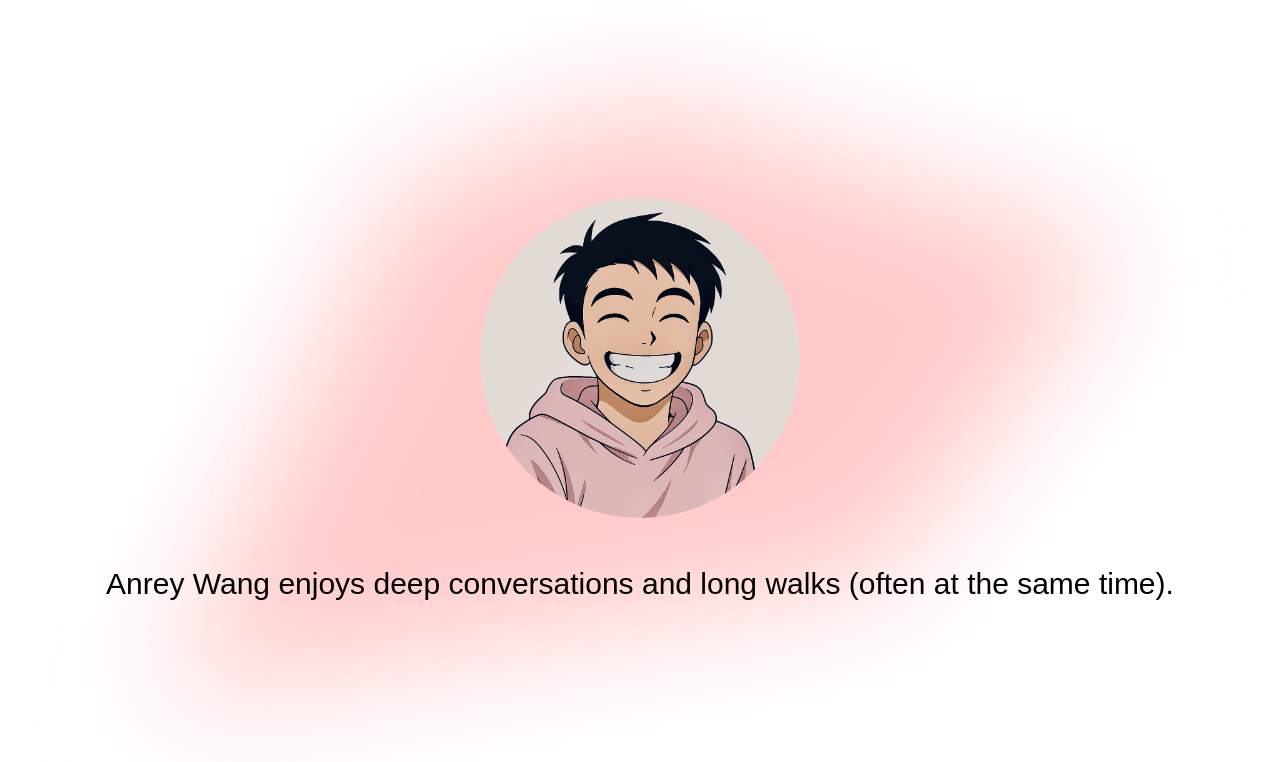
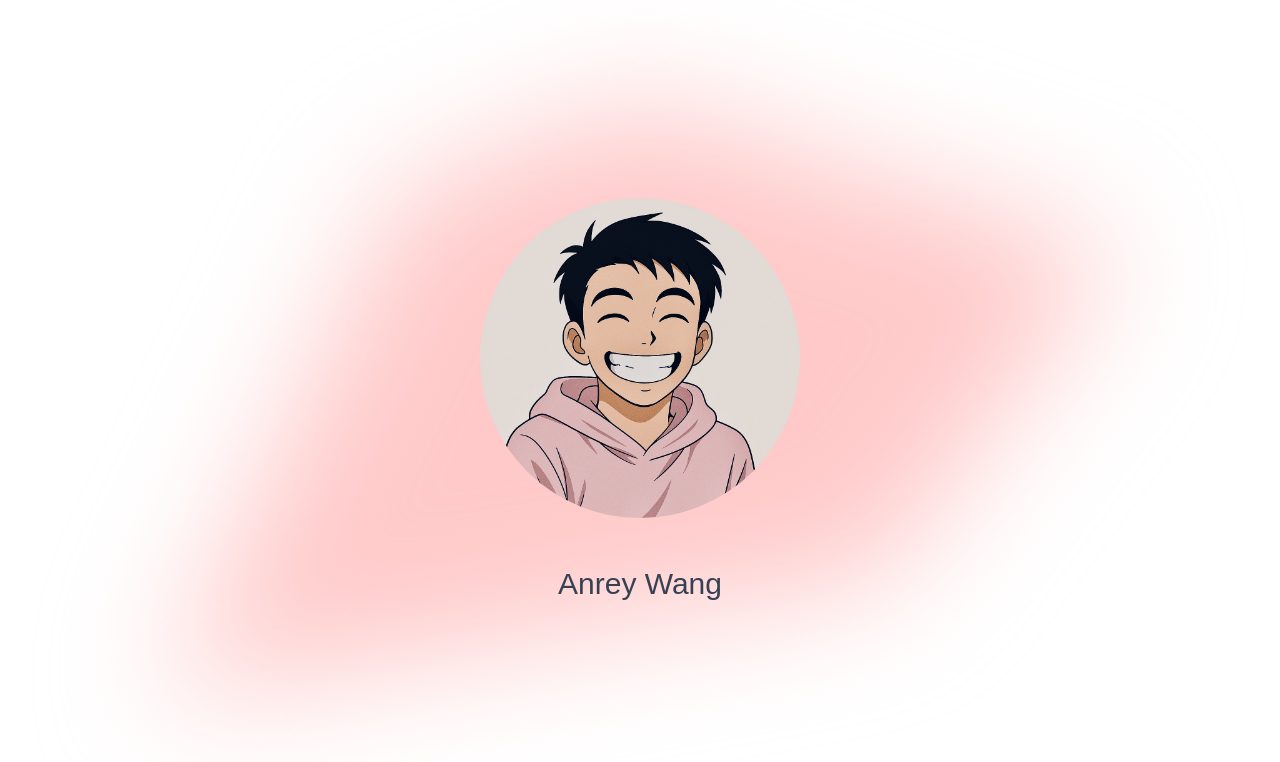
Before and after one commit to anreyw/anrey.wang, a Next.js app: page / in a window 1280 px wide. Shown: the top 762 px of the page. Built offline with nearby package versions, Linux system fonts and the light colour scheme; a web font is replaced by a local one.

Commit message:
Update text content and style

```diff
--- a/src/app/page.tsx
+++ b/src/app/page.tsx
@@ -22,10 +22,7 @@ export default function Page(): JSX.Element {
         height={1024}
         className="w-xs max-w-4/5 rounded-full"
       />
-      <p className="text-xl lg:text-3xl">
-        Anrey Wang enjoys deep conversations and long walks (often at the same
-        time).
-      </p>
+      <p className="text-xl text-gray-700 lg:text-3xl">Anrey Wang</p>
     </main>
   );
 }
```
